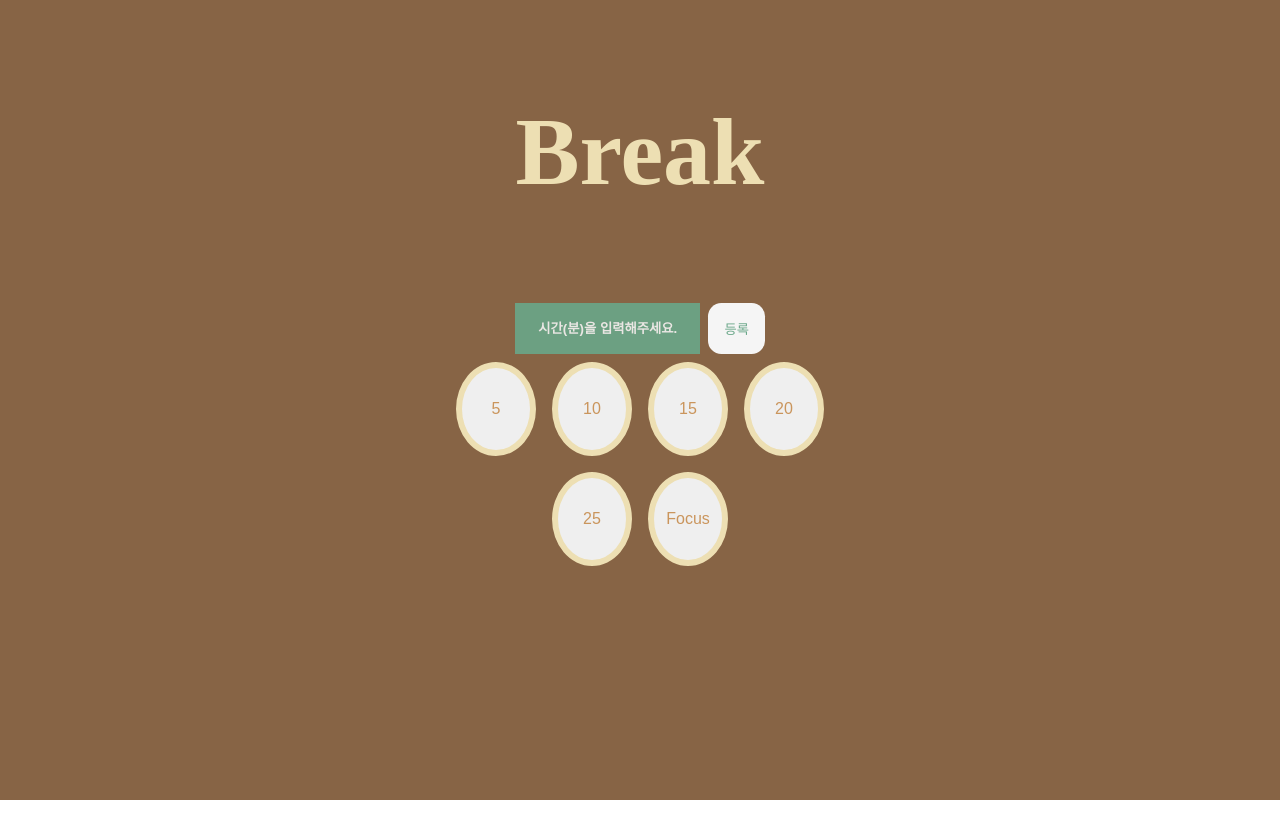
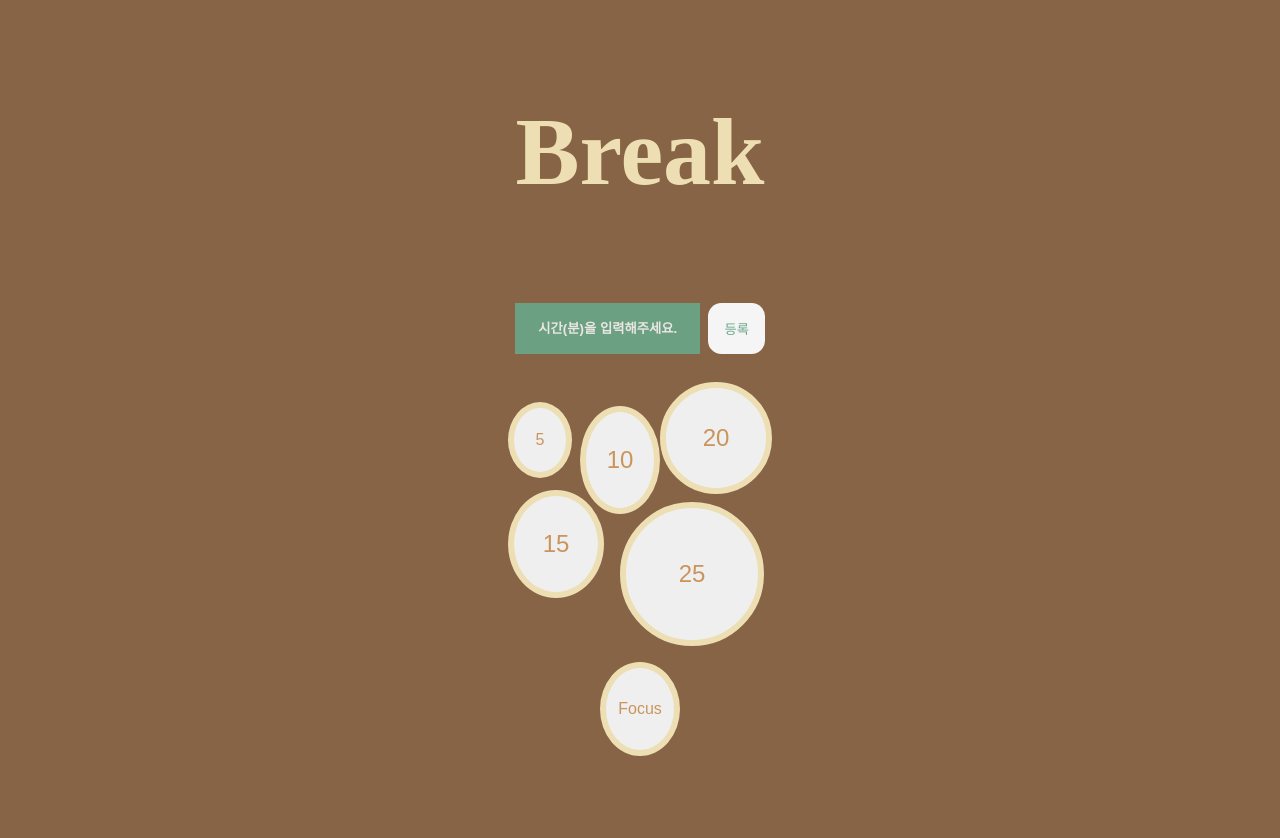
Before and after one commit to CodeSoom-Project/pomodoro, a React (Create React App) app: page /break in a window 1280 px wide. Shown: the top 838 px of the page. Before the commit the page ends 800 px from the top, so only its background shows below. Built offline with nearby package versions, Linux system fonts and the light colour scheme.

Commit message:
css를 수정하라

```diff
--- a/src/containers/TimeSelectContainer/index.tsx
+++ b/src/containers/TimeSelectContainer/index.tsx
@@ -11,13 +11,109 @@ import { setMode, setTimes } from 'slice/time';
 
 import { setEnd } from 'utils';
 
+import TimeButton from 'components/TimeButton';
 import TimeAddForm from 'components/TimeAddForm';
-import TimeButton from 'components/TimeButton';
 
 import { Mode } from 'typings/time';
 
 const Wrapper = styled.div`
   max-width: 25rem;
+`;
+
+const ButtonWrapper = styled.div`
+  margin-top: 3rem;
+
+  & :first-of-type {
+    display: flex;
+    justify-content: center;
+    align-items: center;
+    display: flex;
+    justify-content: center;
+    align-items: center;
+    width: 4rem;
+    height: 4rem;
+  }
+
+  & :nth-of-type(2) {
+    display: flex;
+    justify-content: center;
+    align-items: center;
+    width: 5rem;
+    height: 5rem;
+
+    margin-top: -5rem;
+    margin-left: 5rem;
+
+    font-size: 1.5rem;
+  }
+
+  & :nth-of-type(3) {
+    display: flex;
+    justify-content: center;
+    align-items: center;
+
+    width: 6rem;
+    height: 6rem;
+
+    margin-top: -2rem;
+
+    font-size: 1.5rem;
+  }
+
+  & :nth-of-type(4) {
+    display: flex;
+    justify-content: center;
+    align-items: center;
+
+    width: 7rem;
+    height: 7rem;
+
+    margin-top: -14rem;
+    margin-left: 10rem;
+
+    font-size: 1.5rem;
+  }
+
+  & :nth-of-type(5) {
+    display: flex;
+    justify-content: center;
+    align-items: center;
+
+    width: 9rem;
+    height: 9rem;
+
+    margin-left: 5em;
+
+    font-size: 1.5rem;
+  }
+
+  & :nth-of-type(6) {
+    display: flex;
+    justify-content: center;
+    align-items: center;
+
+    width: 9rem;
+    height: 9rem;
+
+    margin-top: -3rem;
+    margin-left: 0rem;
+
+    font-size: 1.5rem;
+  }
+
+  & :nth-of-type(7) {
+    display: flex;
+    justify-content: center;
+    align-items: center;
+
+    width: 10rem;
+    height: 10rem;
+
+    margin-top: -6rem;
+    margin-left: 9rem;
+
+    font-size: 2rem;
+  }
 `;
 
 const TimeSelectContainer = () => {
@@ -75,13 +171,13 @@ const TimeSelectContainer = () => {
         addTime={addTime}
         onChange={timeHandler}
       />
-      <>
+      <ButtonWrapper>
         {times.map((time, idx) => (
           <Fragment key={idx}>
             <TimeButton time={time} onClick={handleSetEnd} />
           </Fragment>
         ))}
-      </>
+      </ButtonWrapper>
       <TimeButton time={isFocus ? 'Break' : 'Focus'} onClick={handleSetEnd} />
     </Wrapper>
   );
```
